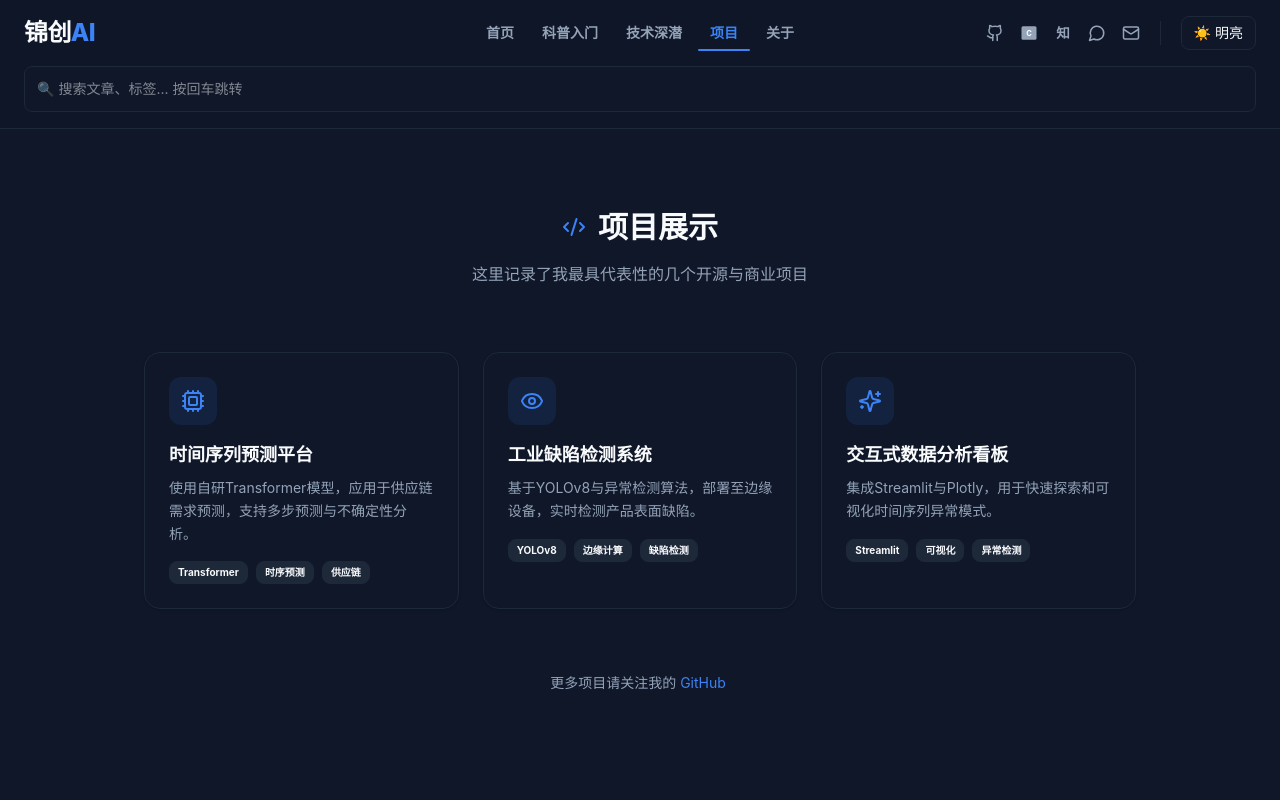
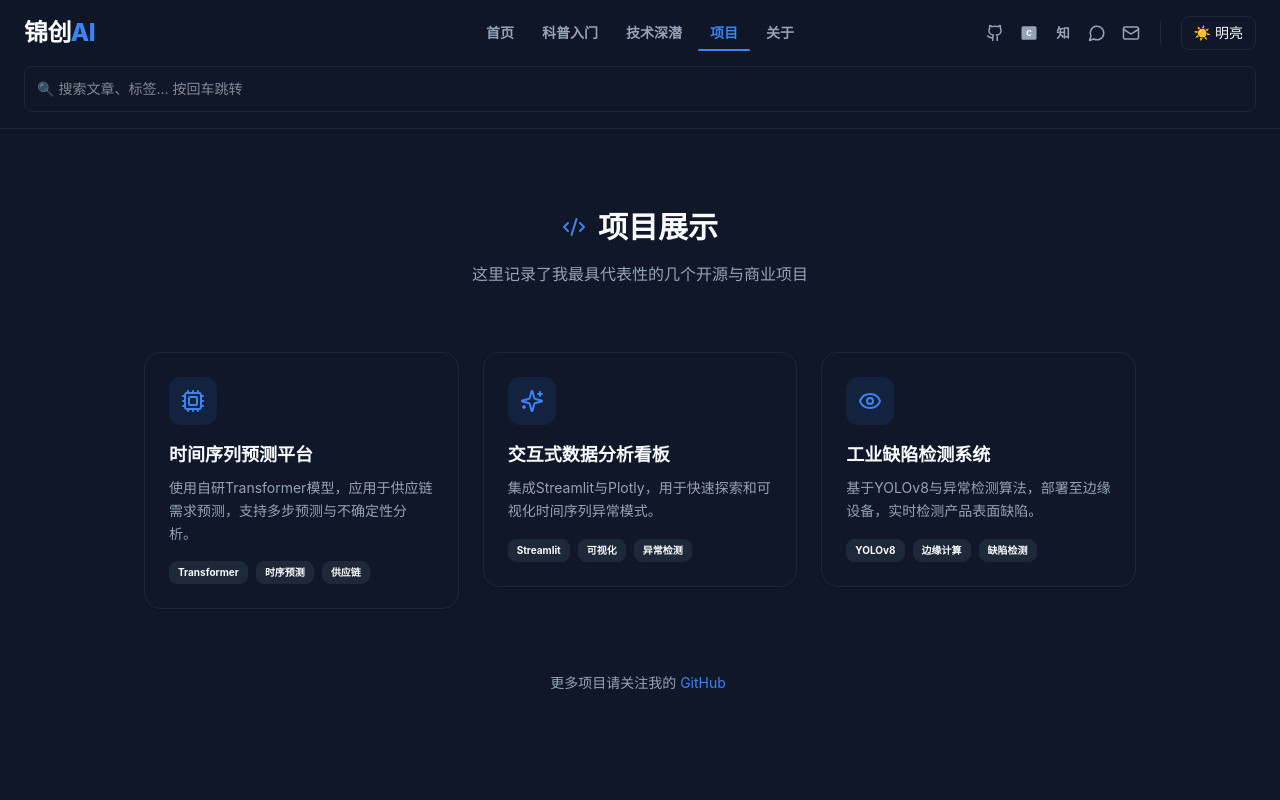
Before and after one commit to LiuCzj/jinc-ai-nextjs, a Next.js app: page /projects in a window 1280 px wide. Shown: the top 800 px of the page. Built offline with nearby package versions, Linux system fonts and the light colour scheme.

Commit message:
进一步优化

```diff
--- a/app/projects/page.tsx
+++ b/app/projects/page.tsx
@@ -1,8 +1,14 @@
-import { Metadata } from 'next';
+import { getAllPosts } from '@/lib/posts';
 import ProjectsPageContent from '@/components/ProjectsPageContent';
+import type { Metadata } from 'next';
 
-export const metadata: Metadata = { title: '项目展示' };
+export const metadata: Metadata = {
+  title: '项目展示 - 锦创AI',
+  description: '锦创AI的代表性项目展示',
+};
 
 export default function ProjectsPage() {
-  return <ProjectsPageContent />;
+  const projects = getAllPosts().filter((p) => p.audience === 'projects');
+
+  return <ProjectsPageContent projects={projects} />;
 }
--- a/components/ProjectsPageContent.tsx
+++ b/components/ProjectsPageContent.tsx
@@ -1,28 +1,26 @@
 'use client'
 
 import { motion } from 'framer-motion'
+import Link from 'next/link'
 import { Code2, Cpu, Eye, Sparkles } from 'lucide-react'
+import type { Post } from '@/lib/posts'
 
-const projects = [
-  {
-    title: '时间序列预测平台',
-    description: '使用自研Transformer模型，应用于供应链需求预测，支持多步预测与不确定性分析。',
-    icon: Cpu,
-    tags: ['Transformer', '时序预测', '供应链']
-  },
-  {
-    title: '工业缺陷检测系统',
-    description: '基于YOLOv8与异常检测算法，部署至边缘设备，实时检测产品表面缺陷。',
-    icon: Eye,
-    tags: ['YOLOv8', '边缘计算', '缺陷检测']
-  },
-  {
-    title: '交互式数据分析看板',
-    description: '集成Streamlit与Plotly，用于快速探索和可视化时间序列异常模式。',
-    icon: Sparkles,
-    tags: ['Streamlit', '可视化', '异常检测']
+const iconMap: Record<string, React.ComponentType<{ className?: string }>> = {
+  'Cpu': Cpu,
+  'Eye': Eye,
+  'Sparkles': Sparkles,
+  'Code2': Code2,
+};
+
+// 若文章 frontmatter 中包含 icon 字段，可使用该映射，否则默认使用 Code2
+function getIcon(post: Post) {
+  // 你可以扩展：在 markdown 中添加 icon 字段，例如 icon: "Cpu"
+  // 这里简单根据标题或标签返回
+  if (post.tags.includes('Transformer')) return Cpu;
+  if (post.tags.includes('YOLOv8')) return Eye;
+  if (post.tags.includes('Streamlit')) return Sparkles;
+  return Code2;
 }
-]
 
 const container = {
   hidden: { opacity: 0 },
@@ -30,14 +28,14 @@ const container = {
     opacity: 1,
     transition: { staggerChildren: 0.15 }
   }
-}
+};
 
 const item = {
   hidden: { opacity: 0, y: 20 },
   show: { opacity: 1, y: 0 }
-}
+};
 
-export default function ProjectsPageContent() {
+export default function ProjectsPageContent({ projects }: { projects: Post[] }) {
   return (
     <div className="max-w-5xl mx-auto px-4 py-20">
       <motion.div
@@ -54,28 +52,33 @@ export default function ProjectsPageContent() {
         </p>
       </motion.div>
 
+      {projects.length === 0 ? (
+        <p className="text-center text-muted-foreground">项目即将上线...</p>
+      ) : (
         <motion.div
           variants={container}
           initial="hidden"
           animate="show"
           className="grid md:grid-cols-2 lg:grid-cols-3 gap-6"
         >
-        {projects.map((project) => (
+          {projects.map((post) => {
+            const IconComponent = getIcon(post);
+            return (
+              <motion.div key={post.slug} variants={item}>
+                <Link href={`/posts/${post.slug}`} className="block no-underline">
                   <motion.div
-            key={project.title}
-            variants={item}
                     whileHover={{ y: -5, scale: 1.02 }}
-            className="group bg-card rounded-2xl border border-border p-6 shadow-sm hover:shadow-lg hover:border-primary/30 transition-all"
+                    className="group bg-card rounded-2xl border border-border p-6 shadow-sm hover:shadow-lg hover:border-primary/30 transition-all cursor-pointer"
                   >
                     <div className="w-12 h-12 rounded-xl bg-accent/10 flex items-center justify-center mb-4 group-hover:bg-accent/20 transition">
-              <project.icon className="w-6 h-6 text-accent" />
+                      <IconComponent className="w-6 h-6 text-accent" />
                     </div>
-            <h3 className="text-lg font-bold mb-2">{project.title}</h3>
+                    <h3 className="text-lg font-bold mb-2">{post.title}</h3>
                     <p className="text-muted-foreground text-sm mb-4 leading-relaxed">
-              {project.description}
+                      {post.description}
                     </p>
                     <div className="flex flex-wrap gap-2">
-              {project.tags.map(tag => (
+                      {post.tags.map(tag => (
                         <span
                           key={tag}
                           className="text-[10px] font-bold px-2 py-0.5 rounded bg-secondary text-secondary-foreground border border-border"
@@ -85,8 +88,12 @@ export default function ProjectsPageContent() {
                       ))}
                     </div>
                   </motion.div>
-        ))}
+                </Link>
               </motion.div>
+            );
+          })}
+        </motion.div>
+      )}
 
       <div className="mt-16 text-center">
         <p className="text-muted-foreground text-sm">
@@ -101,5 +108,5 @@ export default function ProjectsPageContent() {
         </p>
       </div>
     </div>
-  )
+  );
 }
--- /dev/null
+++ b/content/projects/2026-05-01-industrial-defect-detection.md
@@ -0,0 +1,11 @@
+---
+title: "工业缺陷检测系统"
+date: 2026-05-01
+tags: ["YOLOv8", "边缘计算", "缺陷检测"]
+audience: "projects"
+description: "基于YOLOv8与异常检测算法，部署至边缘设备，实时检测产品表面缺陷。"
+---
+
+这里是对项目的详细介绍。你可以在此补充技术架构、实现细节、代码仓库链接等。
+
+（正文请按需扩写）
--- /dev/null
+++ b/content/projects/2026-05-01-interactive-dashboard.md
@@ -0,0 +1,11 @@
+---
+title: "交互式数据分析看板"
+date: 2026-05-01
+tags: ["Streamlit", "可视化", "异常检测"]
+audience: "projects"
+description: "集成Streamlit与Plotly，用于快速探索和可视化时间序列异常模式。"
+---
+
+这里是对项目的详细介绍。你可以在此补充技术架构、实现细节、代码仓库链接等。
+
+（正文请按需扩写）
--- /dev/null
+++ b/content/projects/2026-05-01-time-series-platform.md
@@ -0,0 +1,11 @@
+---
+title: "时间序列预测平台"
+date: 2026-05-01
+tags: ["Transformer", "时序预测", "供应链"]
+audience: "projects"
+description: "使用自研Transformer模型，应用于供应链需求预测，支持多步预测与不确定性分析。"
+---
+
+这里是对项目的详细介绍。你可以在此补充技术架构、实现细节、代码仓库链接等。
+
+（正文请按需扩写）
--- a/lib/posts.ts
+++ b/lib/posts.ts
@@ -15,14 +15,13 @@ export interface Post {
 
 const contentDir = path.join(process.cwd(), "content");
 
-// 估算阅读时间（中文约 400 字/分钟）
 function estimateReadingTime(text: string): number {
   const charCount = text.replace(/\s/g, "").length;
   return Math.max(1, Math.ceil(charCount / 400));
 }
 
 export function getAllPosts(): Post[] {
-  const dirs = ["popular", "pro"];
+  const dirs = ["popular", "pro", "projects"]; // 新增 projects
   const posts: Post[] = [];
 
   dirs.forEach((dir) => {
@@ -48,7 +47,6 @@ export function getAllPosts(): Post[] {
     });
   });
 
-  // 按日期倒序排列
   posts.sort((a, b) => (b.date > a.date ? 1 : -1));
   return posts;
 }
```
Lines whose indentation alone changed are shown as unchanged.
